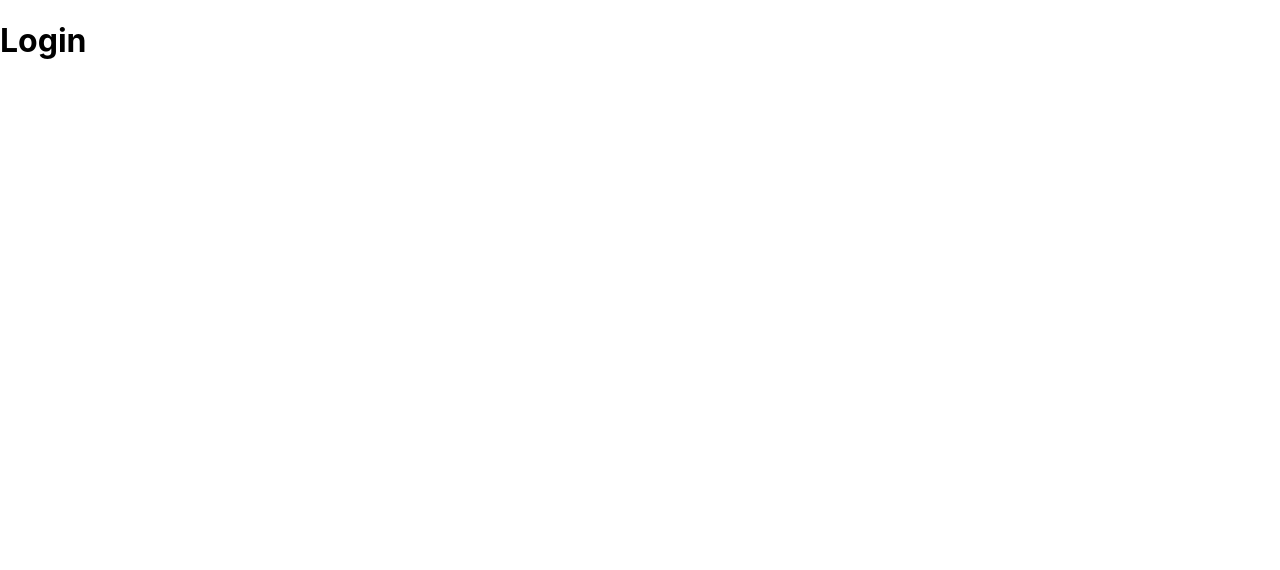
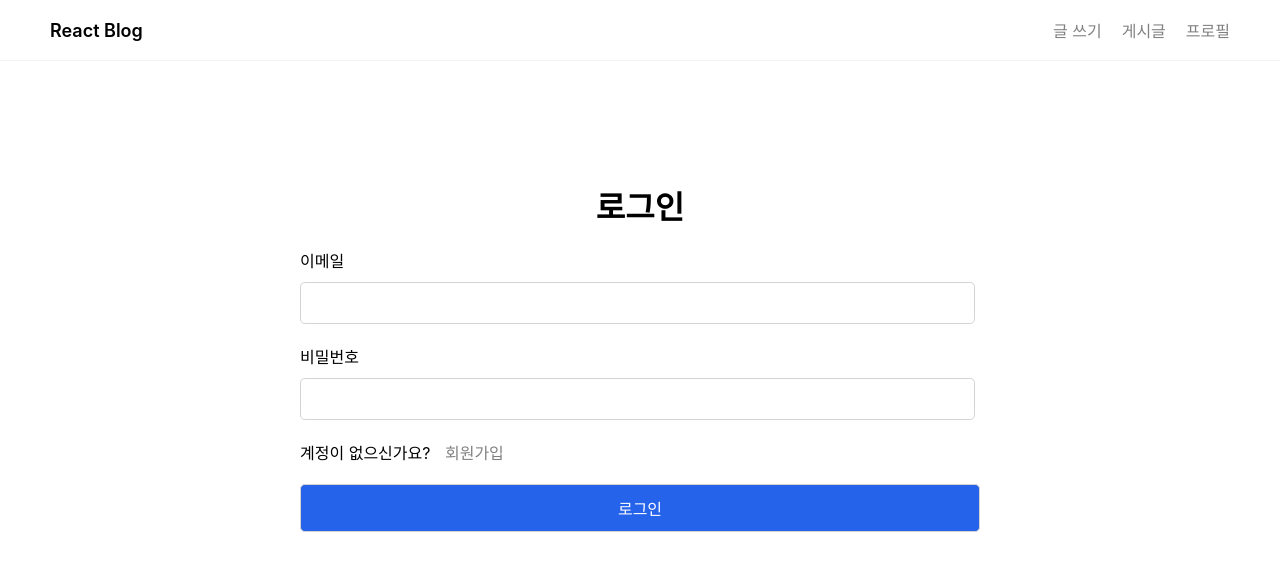
Before and after one commit to Seongseokwon/fastcampus-blog-app, a React (Create React App) app: page /login in a window 1280 px wide. Shown: the top 570 px of the page. Built offline with nearby package versions, Linux system fonts and the light colour scheme.

Commit message:
로그인 화면

```diff
--- a/package.json
+++ b/package.json
@@ -10,6 +10,7 @@
     "@types/node": "^16.7.13",
     "@types/react": "^18.0.0",
     "@types/react-dom": "^18.0.0",
+    "firebase": "^10.7.1",
     "react": "^18.2.0",
     "react-dom": "^18.2.0",
     "react-router-dom": "^6.20.1",
--- /dev/null
+++ b/src/components/auth/LoginForm.tsx
@@ -0,0 +1,26 @@
+import React from "react";
+import { Link } from "react-router-dom";
+
+const LoginForm = () => {
+  return (
+    <form className="form form--lg">
+      <h1 className="form__title">로그인</h1>
+      <div className="form__block">
+        <label htmlFor="email">이메일</label>
+        <input type="email" name="email" id="email" required />
+      </div>
+      <div className="form__block">
+        <label htmlFor="password">비밀번호</label>
+        <input type="password" name="password" id="password" required />
+      </div>
+      <div className="form__block">
+        계정이 없으신가요? <Link to='/signup' className="form__link">회원가입</Link>
+      </div>
+      <div className="form__block">
+        <input type="submit" value="로그인" className="form__btn--submit" />
+      </div>
+    </form>
+  );
+};
+
+export default LoginForm;
--- a/src/components/post/PostList.tsx
+++ b/src/components/post/PostList.tsx
@@ -1,17 +1,20 @@
-import React from "react";
+import React, { useState } from "react";
 import { Link } from "react-router-dom";
 
 interface PostListProps {
   hasNavigation?: boolean;
 }
 
+type TabType = "all" | "my";
 const PostList = ({ hasNavigation = true }: PostListProps) => {
+  const [activeTab, setActiveTab] = useState<TabType>("all");
+
   return (
     <>
       {hasNavigation && (
         <nav className="post__navigation">
-          <div className="post__navigation--active">전체</div>
-          <div>나의 글</div>
+          <div role='presentation' onClick={() => setActiveTab('all')} className={activeTab === 'all' ? "post__navigation--active": ''}>전체</div>
+          <div role='presentation' onClick={() => setActiveTab('my')} className={activeTab === 'my' ? "post__navigation--active": ''}>나의 글</div>
         </nav>
       )}
 
--- a/src/index.css
+++ b/src/index.css
@@ -282,3 +282,24 @@ footer a:hover {
 .form .form__btn--submit:focus {
   background-color: #1945a4;
 }
+
+.form--lg {
+  min-height: 70vh;
+  margin-top: 10vh;
+}
+
+.form__title {
+  text-align: center;
+  margin-bottom: 4px;
+}
+
+.form__link {
+  margin-left: 10px;
+  text-decoration: none;
+  color: gray;
+}
+
+.form__link:hover,
+.form__link:focus {
+  color: black;
+}
--- a/src/pages/home/index.tsx
+++ b/src/pages/home/index.tsx
@@ -5,10 +5,10 @@ import { Link } from "react-router-dom";
 
 export default function Home() {
   return (
-    <div>
+    <>
       <Header />
       <PostList />
       <Footer />
-    </div>
+    </>
   );
 }
--- a/src/pages/login/index.tsx
+++ b/src/pages/login/index.tsx
@@ -1,5 +1,9 @@
+import LoginForm from "components/auth/LoginForm";
+import Header from "components/layouts/Header";
+
 export default function LoginPage() {
-  return <div>
-    <h1>Login</h1>
-  </div>
+  return <>
+    <Header />
+    <LoginForm />
+  </>
 }
--- a/tsconfig.json
+++ b/tsconfig.json
@@ -26,6 +26,7 @@
   ],
   "paths": {
     "pages/*": ["pages/*"],
-    "components/*": ["components/%"]
+    "components/*": ["components/%"],
+    "firebaseApp/*": ["firebaseApp/*"]
   }
 }
```
Also changed, not shown: src/firebaseApp.ts (added, +19 -0 lines), 2 other files (tests, documents, lock files or other folders).
